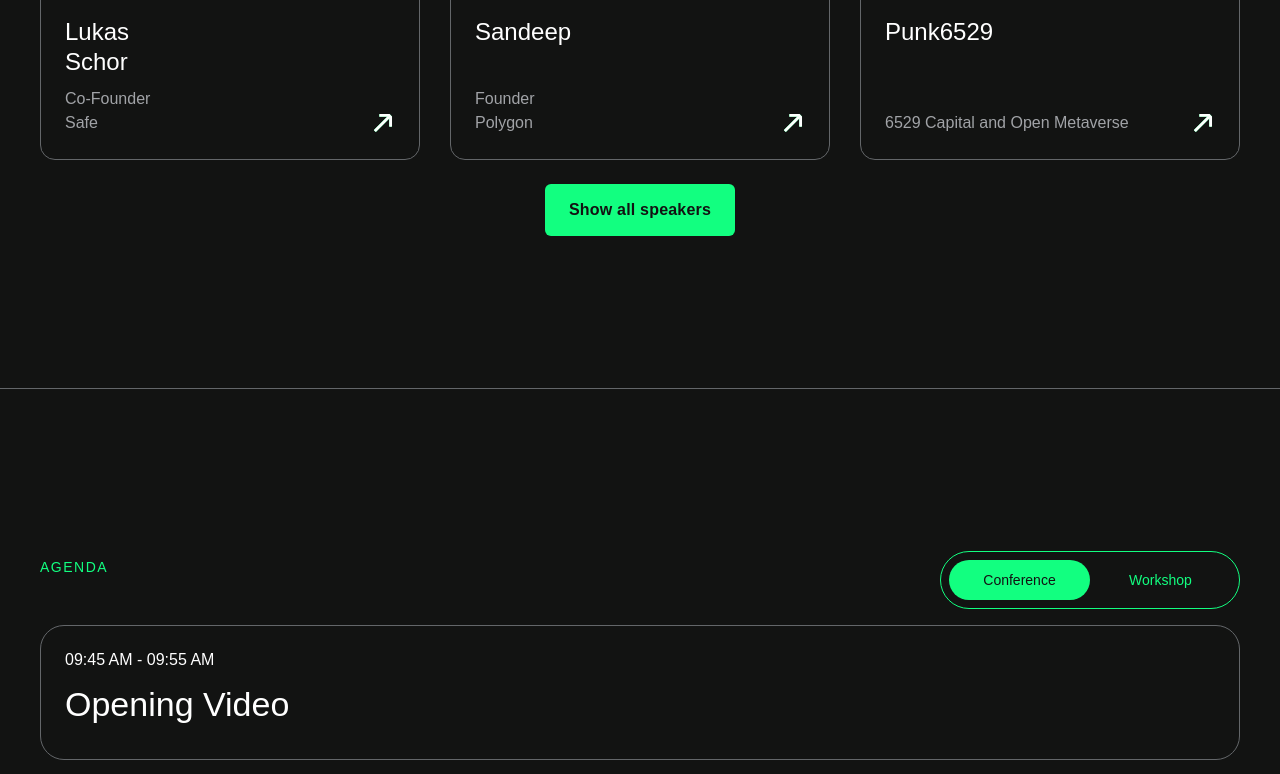
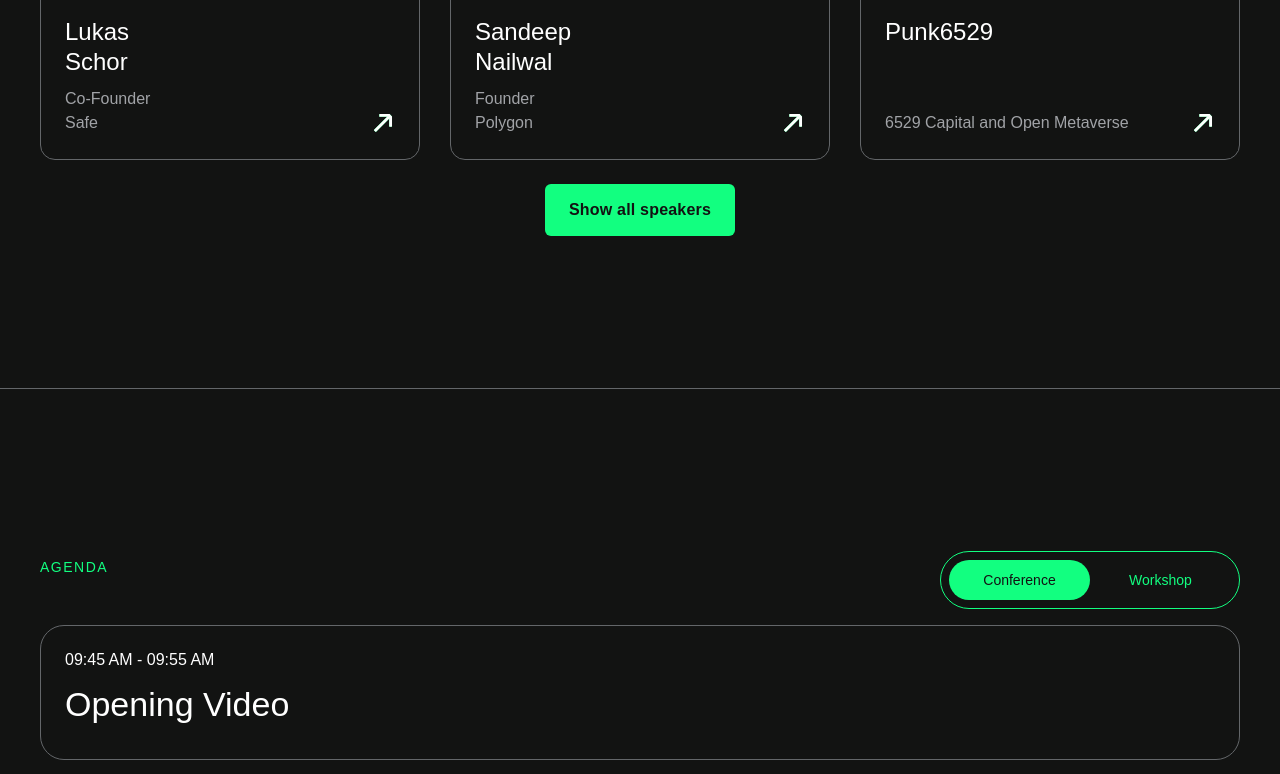
Before and after one commit to safe-global/safecon-landing-page, a website: page index.html in a window 1280 px wide. Shown: the part 1756-2530 px from the top of the page. Drawn offline with nearby package versions, Linux system fonts and the light colour scheme; a script that the page names is missing.

Commit message:
update speaker name

```diff
--- a/index.html
+++ b/index.html
@@ -173,7 +173,7 @@
         <div class="speaker-img">
           <div class="green"><img src="images/GREEN.png" loading="lazy" sizes="(max-width: 479px) 63vw, (max-width: 767px) 280px, 24vw" srcset="images/GREEN-p-500.png 500w, images/GREEN.png 798w" alt="" class="softlight"><img src="images/GREEN.png" loading="lazy" sizes="(max-width: 479px) 63vw, (max-width: 767px) 280px, 24vw" srcset="images/GREEN-p-500.png 500w, images/GREEN.png 798w" alt="" class="multiply"></div><img src="images/Sandeep.png" loading="lazy" sizes="(max-width: 479px) 63vw, (max-width: 767px) 280px, 24vw" srcset="images/Sandeep-p-500.png 500w, images/Sandeep.png 798w" alt="" class="image-7">
         </div>
-        <h3 class="name-speaker">Sandeep</h3>
+        <h3 class="name-speaker">Sandeep<br>Nailwal</h3>
         <div class="job-wrap job-text div-block-2">
           <div class="p-m">Founder</div>
           <div class="text-block p-m">Polygon</div>
```
